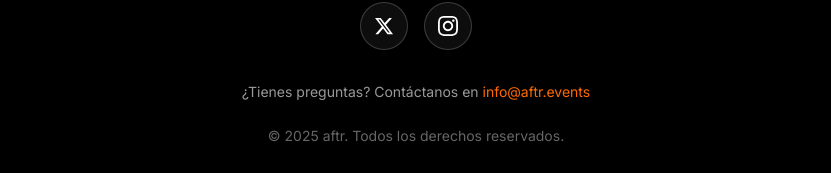
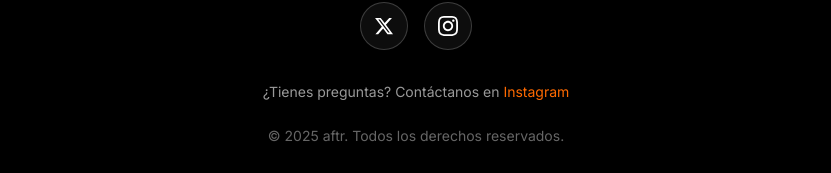
Before and after one commit to Hectorjtt/AFTR, a Next.js app: page / in a window 1280 px wide. Shown: the part 3055-3228 px from the top of the page, without its empty margins (224-1055 px from the left). Built offline with nearby package versions, Linux system fonts and the light colour scheme; no server answers.

Commit message:
first commit

```diff
--- a/components/footer.tsx
+++ b/components/footer.tsx
@@ -43,7 +43,7 @@ export function Footer() {
             <p className="text-sm">
               ¿Tienes preguntas? Contáctanos en{" "}
               <a href="mailto:info@aftr.events" className="text-orange-500 hover:underline">
-                info@aftr.events
+                Instagram
               </a>
             </p>
           </div>
```
